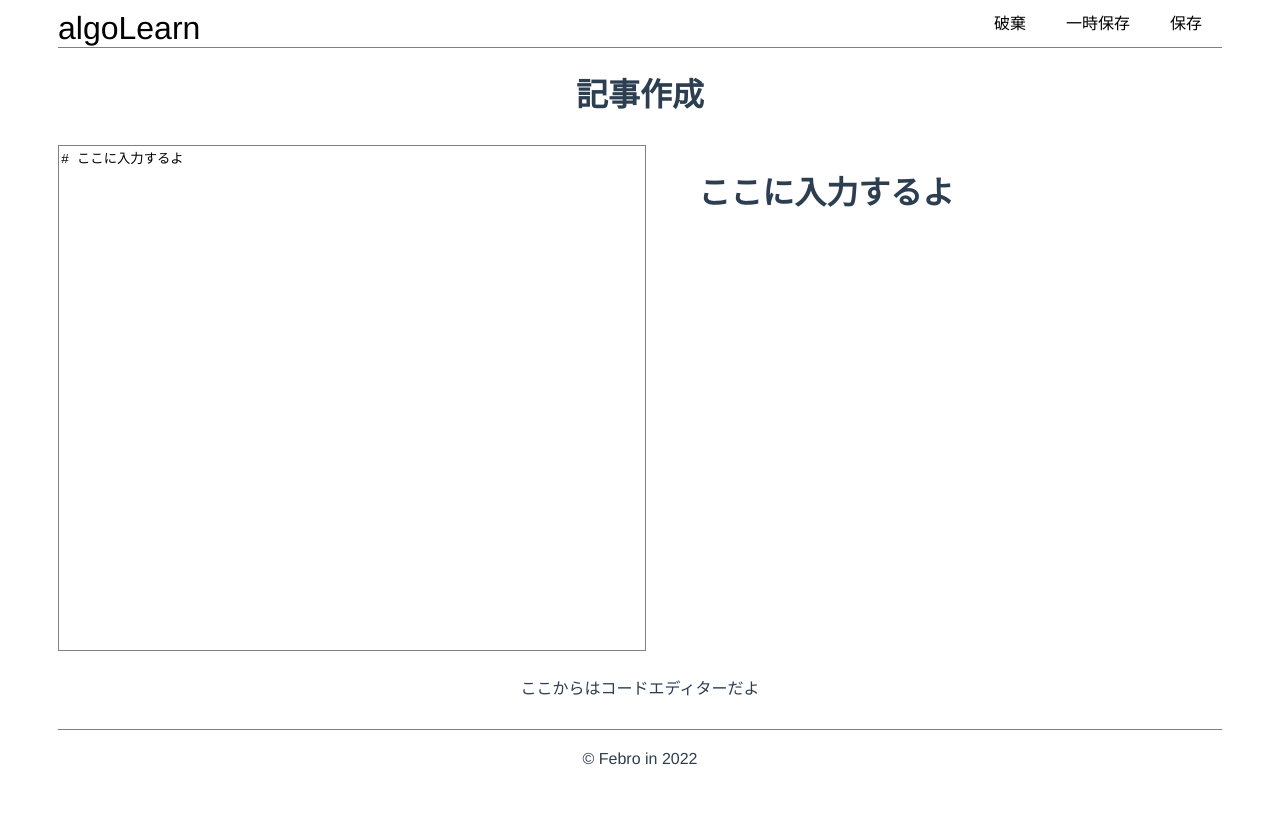
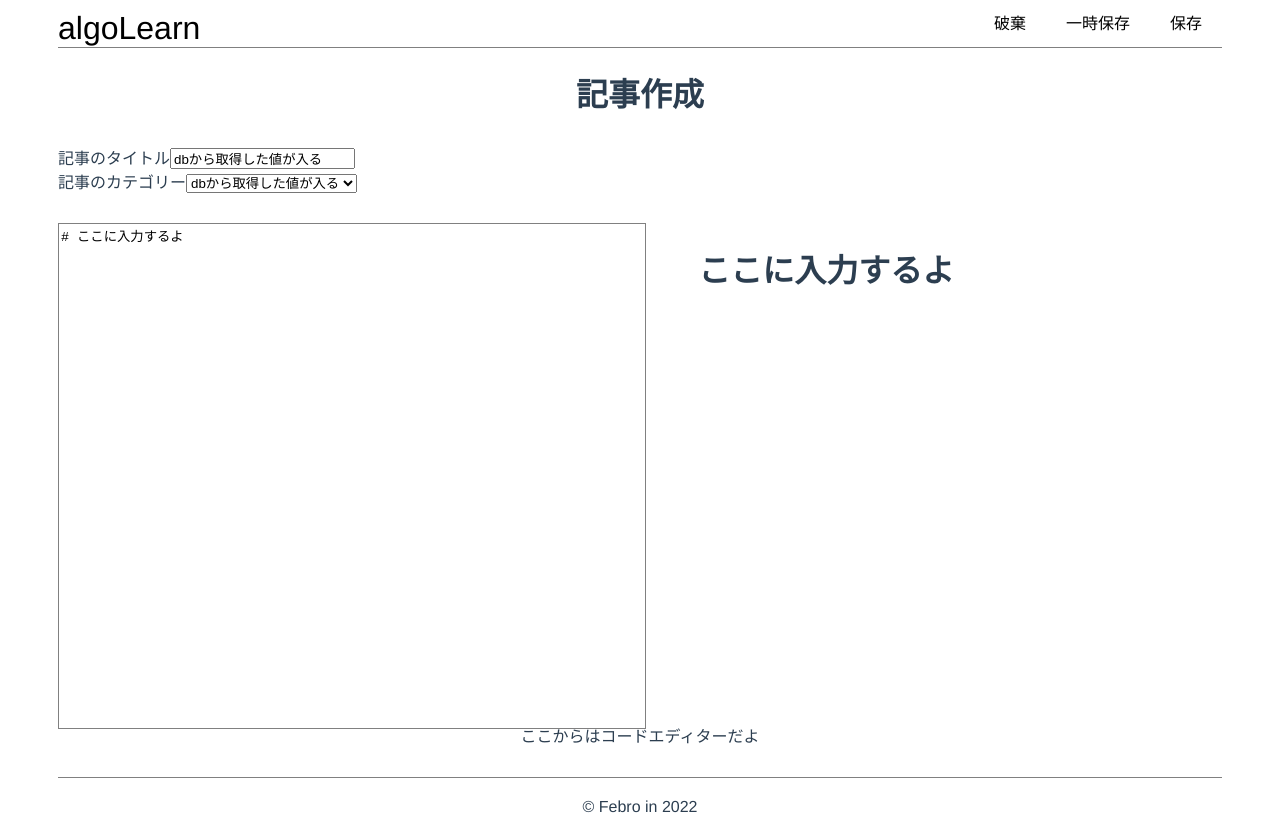
Before and after one commit to webex14-team-4/webex14-team-4-original-team-app, a Vue app: page /edit in a window 1280 px wide. Before the commit the page ends 800 px from the top, so only its background shows below. Built offline with nearby package versions, Linux system fonts and the light colour scheme.

Commit message:
管理者画面で記事を削除する機能を実装できずにいる..

```diff
--- a/src/components/ArticleSection.vue
+++ b/src/components/ArticleSection.vue
@@ -2,7 +2,7 @@
   <div class="article_section">
     <div class="manager_article_title">{{ title }}</div>
     <div class="manager_article_edit_button">
-      <router-link to="/edit">編集</router-link>
+      <router-link class="link" to="/edit">編集</router-link>
     </div>
     <div class="manager_article_delete_button" @click="delete_article">
       削除
@@ -11,6 +11,8 @@
 </template>
 
 <script>
+import { db } from "@/firebase"
+
 export default {
   props: {
     id: String,
@@ -20,7 +22,20 @@ export default {
     code: String,
   },
   methods: {
-    delete_article() {},
+    delete_article() {
+      db.collection("tetsuya-test-article-db")
+        .doc(this.id)
+        .delete()
+        .then(() => {
+          console.log("Document successfully deleted!")
+        })
+        .catch((error) => {
+          console.error("Error removing document: ", error)
+        })
+    },
+  },
+  created() {
+    console.log(this.id)
   },
 }
 </script>
@@ -28,12 +43,25 @@ export default {
 <style>
 .article_section {
   display: flex;
+  width: 50%;
+  margin: 0 auto;
 }
 .manager_article_title {
   font-size: 1.2rem;
+  flex-grow: 1;
 }
 
 .manager_article_edit_button,
 .manager_article_delete_button {
+  cursor: pointer;
+  width: 10%;
+}
+.link {
+  text-decoration: none;
+  color: black;
+}
+.manager_article_edit_button:hover,
+.manager_article_delete_button:hover {
+  background-color: aqua;
 }
 </style>
--- a/src/views/ManagerEditView.vue
+++ b/src/views/ManagerEditView.vue
@@ -2,6 +2,23 @@
   <div class="article_editor">
     <h1>記事作成</h1>
     <div class="editor_component">
+      <div class="atricle_basic_info">
+        <div class="article_title">
+          <label for="title">記事のタイトル</label>
+          <input type="text" id="title" value="dbから取得した値が入る" />
+        </div>
+        <div class="article_category">
+          <label for="category">記事のカテゴリー</label>
+          <select name="" id="category">
+            <option value="dbから取得した値が入る">
+              dbから取得した値が入る
+            </option>
+            <option value="dbから取得した値が入る">
+              dbから取得した値が入る
+            </option>
+          </select>
+        </div>
+      </div>
       <MarkDownVue />
       <AlgoViewerVue />
     </div>
@@ -21,6 +38,10 @@ export default {
 </script>
 
 <style>
+.atricle_basic_info {
+  text-align: left;
+}
+
 .editor_component {
   margin: 30px 0;
 }
--- a/src/views/ManagerHomeView.vue
+++ b/src/views/ManagerHomeView.vue
@@ -5,9 +5,10 @@
     <div class="manager_article">
       <h2>記事一覧</h2>
       <ArticleSectionVue
-        :title="article.title"
         v-for="article in articles"
         :key="article"
+        :title="article.title"
+        :id="article.id"
       />
     </div>
   </div>
@@ -40,9 +41,6 @@ export default {
 </script>
 
 <style>
-.manager_article > h2 {
-  text-align: left;
-}
 .manager_info {
   background-color: rgb(224, 222, 222);
   margin-bottom: 50px;
```
